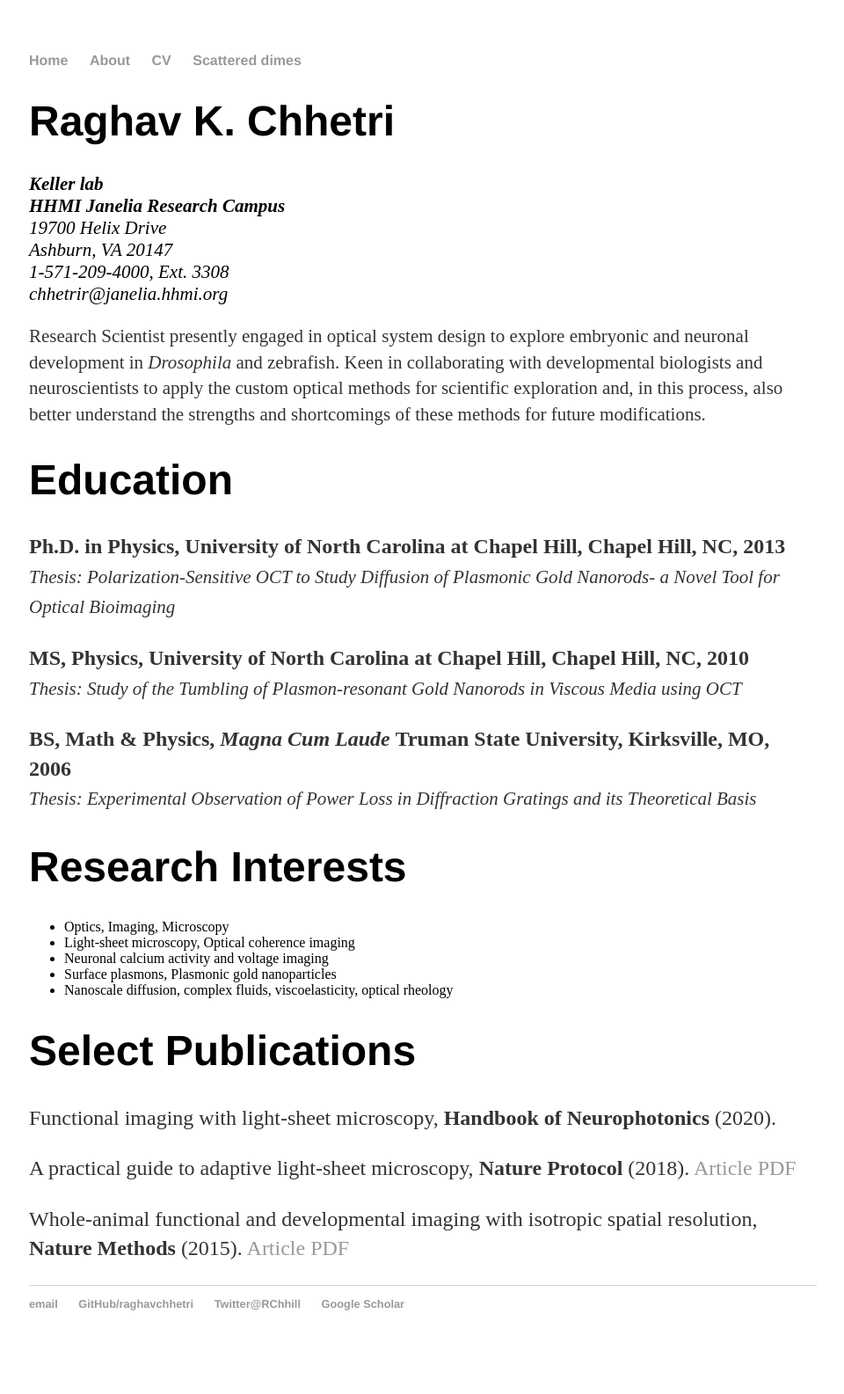
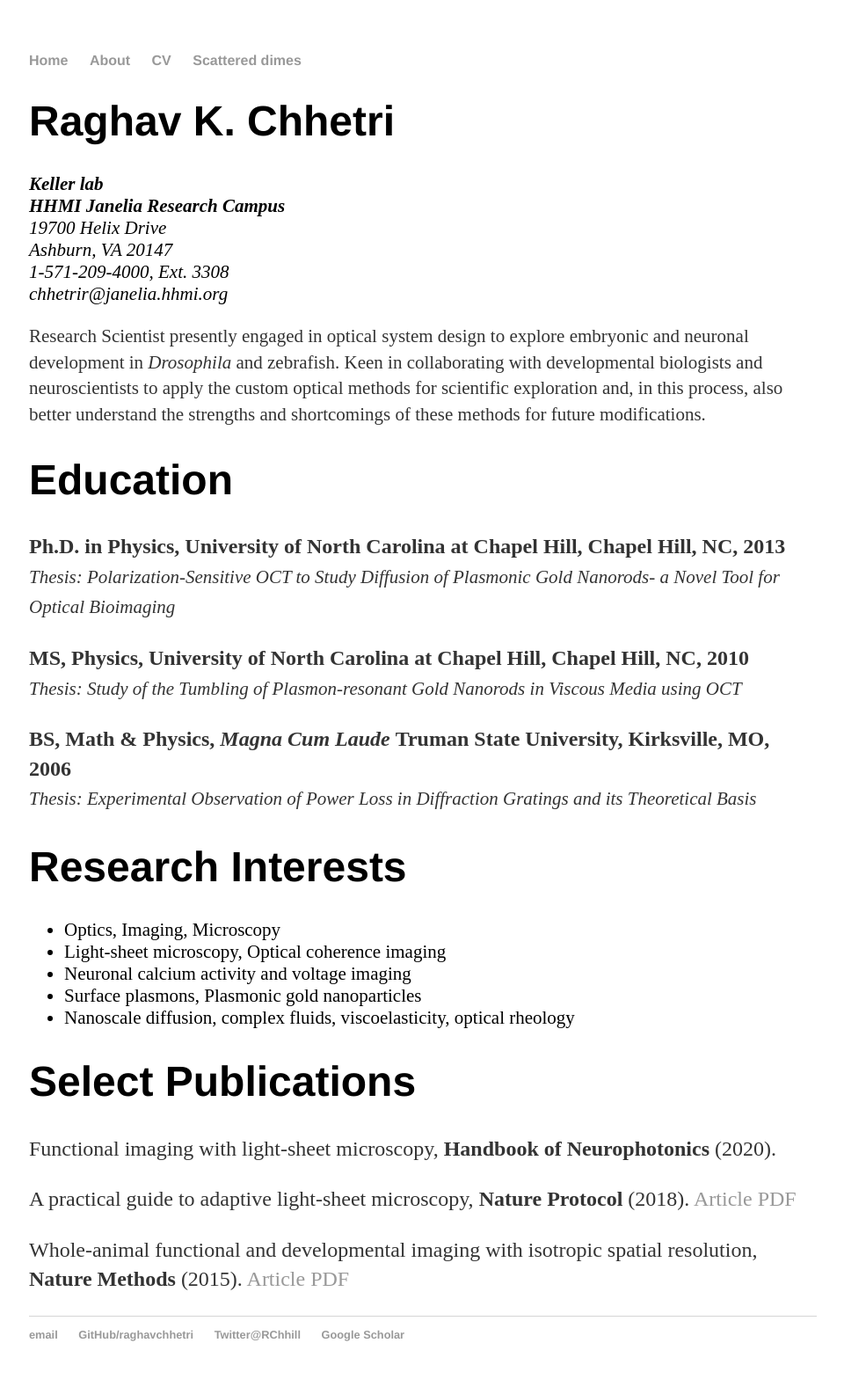
Before and after one commit to raghavchhetri/raghavchhetri.github.io, a Jekyll site: the page built from cv/index.html, in a window 1280 px wide. Shown: the whole page at 88% size, without its empty margins (159-1119 px from the left). Built offline with Jekyll 4.4.1, drawn with Linux system fonts in a browser that asks for light colours; before the commit the page ends 1550 px from its top, so only the background shows below that.

Commit message:
Update index.html

```diff
--- a/cv/index.html
+++ b/cv/index.html
@@ -29,7 +29,7 @@ title: Raghav Chhetri's CV
 		<em style="font-size:21px;">Thesis: Experimental Observation of Power Loss in Diffraction Gratings and its Theoretical Basis</em></p>
 
 		<h1>Research Interests</h1>
-		<ul>
+		<ul style="font-size:21px;">
 			<li>Optics, Imaging, Microscopy </li>
 			<li>Light-sheet microscopy, Optical coherence imaging</li>
 			<li>Neuronal calcium activity and voltage imaging</li>
```
